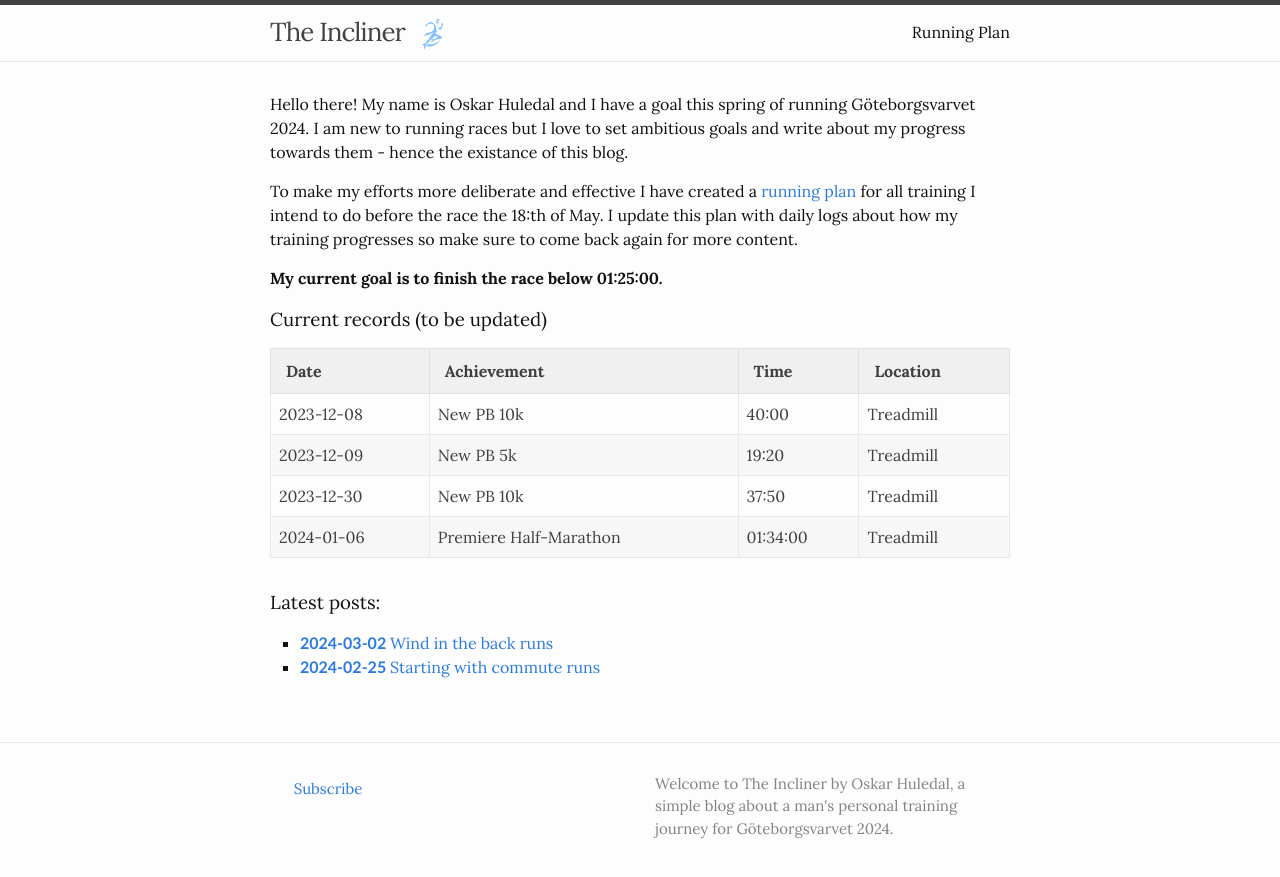
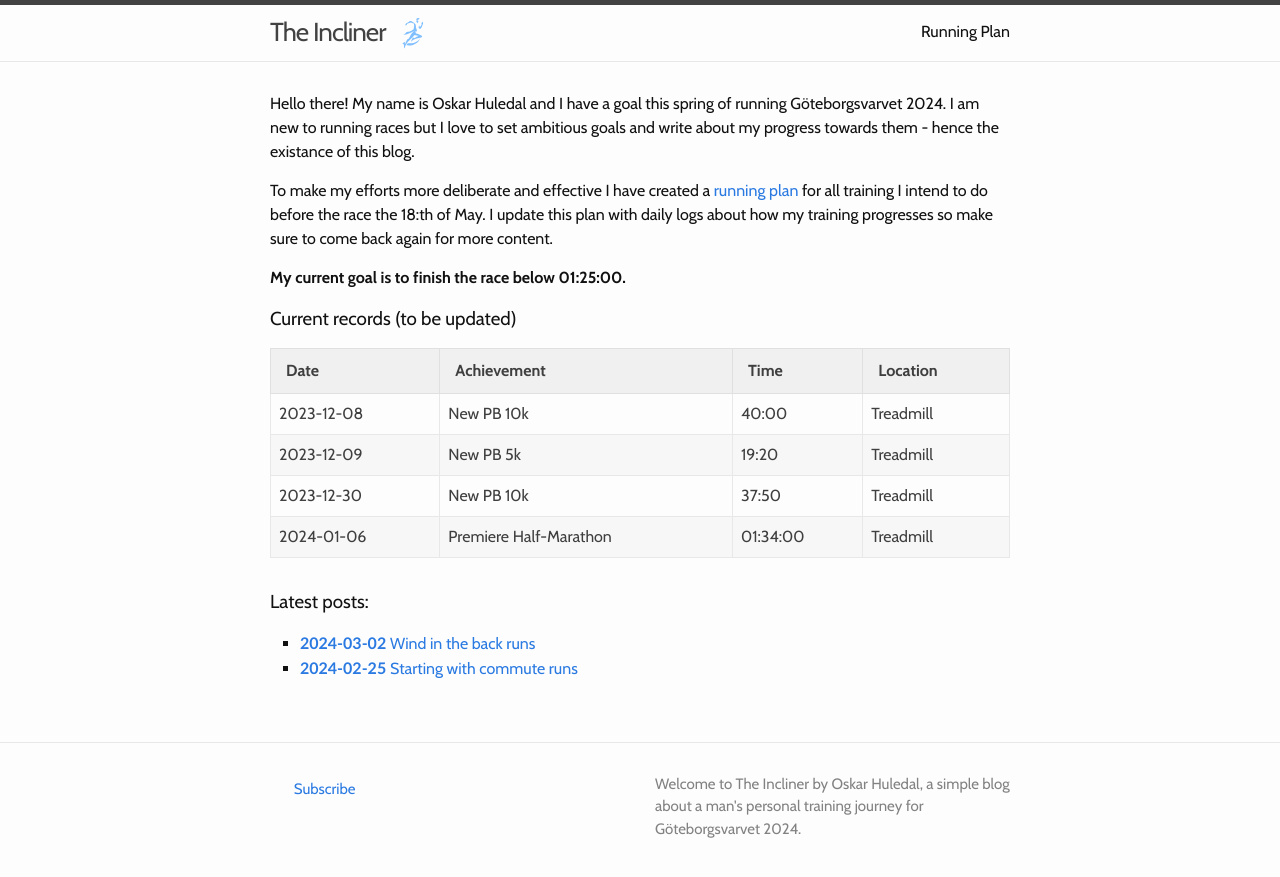
Before and after one commit to hulsbo/personal-blog, a Jekyll site: the page built from index.markdown, in a window 1280 px wide. Shown: the top 877 px of the page. Built offline with Jekyll 4.4.1, drawn with Linux system fonts in a browser that asks for light colours.

Commit message:
change font

```diff
--- a/_sass/minima/initialize.scss
+++ b/_sass/minima/initialize.scss
@@ -1,9 +1,9 @@
 @charset "utf-8";
 @import url('https://fonts.googleapis.com/css2?family=Lora:ital,wght@0,400..700;1,400..700&display=swap');
-
+@import url('https://fonts.googleapis.com/css2?family=Cabin:ital,wght@0,400..700;1,400..700&display=swap');
 // Define defaults for each variable.
 
-$base-font-family: 'Lora', Palatino, serif, -apple-system, system-ui, BlinkMacSystemFont, "Segoe UI", "Segoe UI Emoji", "Segoe UI Symbol", "Apple Color Emoji", Roboto, Helvetica, Arial, sans-serif !default;
+$base-font-family: 'Cabin', 'Lora', Palatino, serif, -apple-system, system-ui, BlinkMacSystemFont, "Segoe UI", "Segoe UI Emoji", "Segoe UI Symbol", "Apple Color Emoji", Roboto, Helvetica, Arial, sans-serif !default;
 $code-font-family: "Menlo", "Inconsolata", "Consolas", "Roboto Mono", "Ubuntu Mono", "Liberation Mono", "Courier New", monospace;
 $base-font-size:   16px !default;
 $base-font-weight: 400 !default;
```
